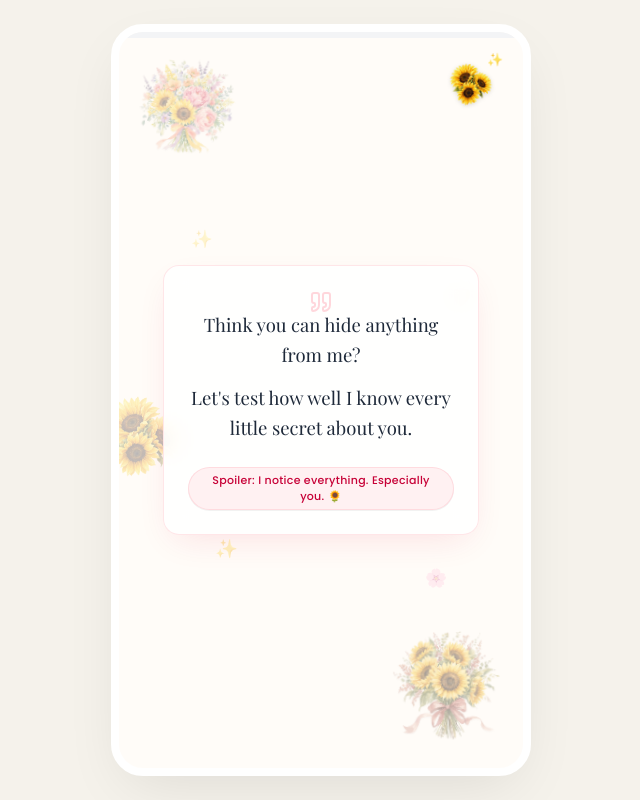
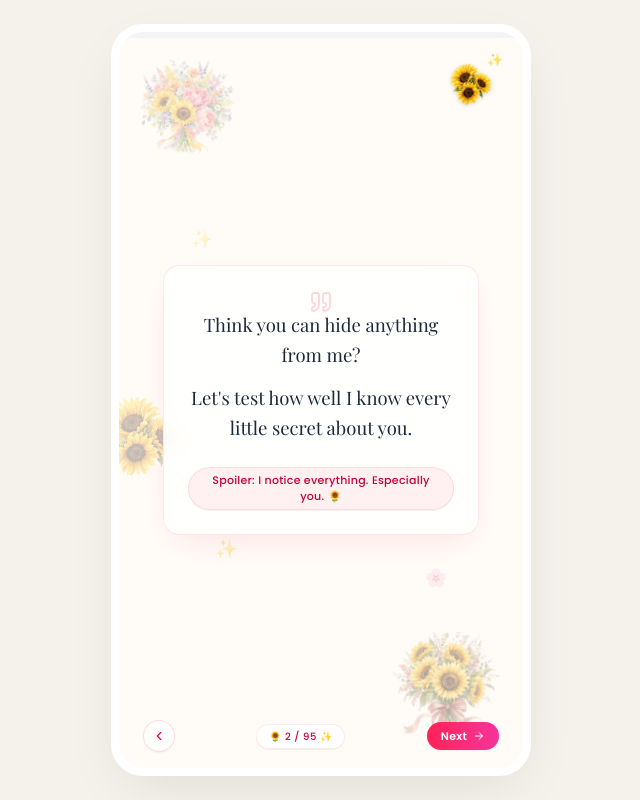
Before and after one commit to rajdeep-py/Birthday, a React (Vite) app: page / in a window 1280 px wide. Both pictures are taken after a click on the element 707 px from the left and 400 px from the top of the page. Shown: the whole page, without its empty margins (319-959 px from the left). Built offline with nearby package versions, Linux system fonts and the light colour scheme; a web font is replaced by a local one.

Commit message:
Add navigation buttons and update slide counter in StoryDeck

```diff
--- a/src/components/StoryDeck.tsx
+++ b/src/components/StoryDeck.tsx
@@ -3,6 +3,7 @@ import { motion, AnimatePresence } from 'motion/react';
 import { config } from '../config';
 import { TextSlide, RiddleSlide, MemorySlide, PhotoSlide, VideoSlide, NoteSlide, HugSlide, SituationalSlide } from './Slides';
 import { CatSlideBackground, CatTransitionScamper } from './CatBackground';
+import { ChevronLeft, ArrowRight } from 'lucide-react';
 
 type SlideDef = {
   id: string;
@@ -526,6 +527,65 @@ export default function StoryDeck() {
           </AnimatePresence>
         </div>
 
+        {/* Modern Aesthetic Floating Navigation Bar */}
+        {!isHeyYouSlide && (
+          <div className="absolute bottom-3 sm:bottom-4 inset-x-0 z-30 flex items-center justify-between px-5 sm:px-6 pointer-events-none select-none">
+            {/* Previous Button */}
+            <motion.button
+              whileHover={{ scale: 1.08 }}
+              whileTap={{ scale: 0.92 }}
+              onClick={(e) => {
+                e.stopPropagation();
+                handlePrev();
+              }}
+              disabled={currentIndex === 0}
+              className={`pointer-events-auto p-2 rounded-full backdrop-blur-md transition-all cursor-pointer ${
+                currentIndex === 0
+                  ? 'opacity-0 pointer-events-none'
+                  : 'bg-white/85 hover:bg-white border border-rose-200/70 text-gray-700 shadow-xs hover:shadow-sm'
+              }`}
+              title="Previous slide"
+            >
+              <ChevronLeft className="w-3.5 h-3.5 text-rose-600" />
+            </motion.button>
+
+            {/* Slide Chapter / Counter Badge */}
+            <div className="px-3 py-1 rounded-full bg-white/90 backdrop-blur-md border border-rose-100/80 shadow-2xs text-[10px] font-sans font-medium text-rose-700 tracking-wider">
+              <span>🌻 {currentIndex + 1} / {slides.length} ✨</span>
+            </div>
+
+            {/* Creative Modern Next Button */}
+            <motion.button
+              whileHover={canAdvance() ? { scale: 1.06 } : {}}
+              whileTap={canAdvance() ? { scale: 0.94 } : {}}
+              onClick={(e) => {
+                e.stopPropagation();
+                handleNext();
+              }}
+              disabled={!canAdvance() || currentIndex === slides.length - 1}
+              className={`pointer-events-auto inline-flex items-center gap-1.5 px-3.5 py-1.5 rounded-full font-sans text-[11px] font-semibold tracking-wide transition-all cursor-pointer shadow-xs group ${
+                !canAdvance()
+                  ? 'bg-amber-50 text-amber-700 border border-amber-200/80'
+                  : currentIndex === slides.length - 1
+                  ? 'opacity-0 pointer-events-none'
+                  : 'bg-gradient-to-r from-rose-500 to-pink-500 hover:from-rose-600 hover:to-pink-600 text-white shadow-[0_4px_14px_-2px_rgba(244,63,94,0.35)]'
+              }`}
+              title="Next Slide"
+            >
+              <span>
+                {!canAdvance()
+                  ? currentSlide.type === 'hug'
+                    ? 'Tap Hug 🤗'
+                    : 'Pick answer 🌻'
+                  : 'Next'}
+              </span>
+              {canAdvance() && (
+                <ArrowRight className="w-3 h-3 group-hover:translate-x-0.5 transition-transform" />
+              )}
+            </motion.button>
+          </div>
+        )}
+
       </div>
     </div>
   );
```
Also changed, not shown: src/components/Slides.tsx (+81 -32 lines).
